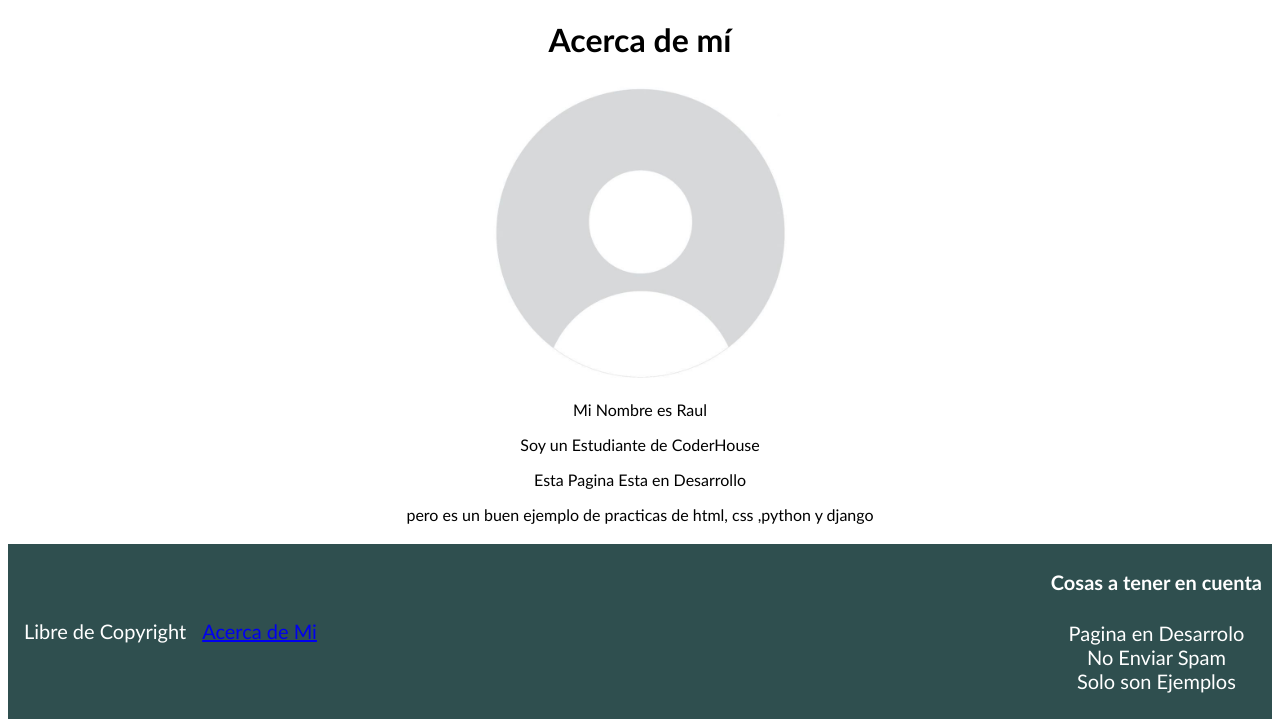
After one commit to factor-rgb/coder-60095-RaulVieira, a Django app: a page that uses src/core/templates/core/base.html in a window 1280 px wide. The commit adds this page. Shown: the part 281-1008 px from the top of the page. Run offline with Django 5.2, Linux system fonts and the light colour scheme.

Commit message:
feat: add about.html

```diff
--- /dev/null
+++ b/src/core/templates/core/about.html
@@ -0,0 +1,12 @@
+{% extends 'core/base.html' %}
+{% load static %}
+
+
+{% block content %}
+    <h1>Acerca de mí</h1>
+    <img src="{% static 'perfil.jpg' %}" height="300px">
+    <p>Mi Nombre es Raul</p>
+    <p>Soy un Estudiante de CoderHouse</p>
+    <p>Esta Pagina Esta en Desarrollo</p>
+    <p>pero es un buen ejemplo de practicas de html, css ,python y django</p>
+{% endblock content %}
--- a/src/core/templates/core/base.html
+++ b/src/core/templates/core/base.html
@@ -32,6 +32,7 @@
     {% block footer %}
     <footer>
         <p>Libre de Copyright</p>
+        <p><a href="{% url 'core:about' %}">Acerca de Mi</a></p>
         <ul>
             <h4>Cosas a tener en cuenta</h4>
             <li>Pagina en Desarrolo</li>
--- a/src/core/urls.py
+++ b/src/core/urls.py
@@ -19,4 +19,5 @@ urlpatterns = [
     path("betty's/logout/", LogoutView.as_view(template_name="core/logout.html"), name="logout"),
     path("betty's/register/", views.CustomRegisterView.as_view(), name="register"),
     path("betty's/profile/", views.UpdateProfileView.as_view(), name='profile'),
+    path("betty's/about/", views.about, name='about'),
 ]
--- a/src/core/views.py
+++ b/src/core/views.py
@@ -17,6 +17,10 @@ def index(request):
       query = Categorias_Comidas.objects.all()
       context = {"especialidades": query}
       return render(request, "core/index.html", context)
+
+
+def about(request):
+      return render(request, "core/about.html")
 
 
 def confirmacion(request):
```
Also changed, not shown: src/core/static/perfil.jpg (added).
